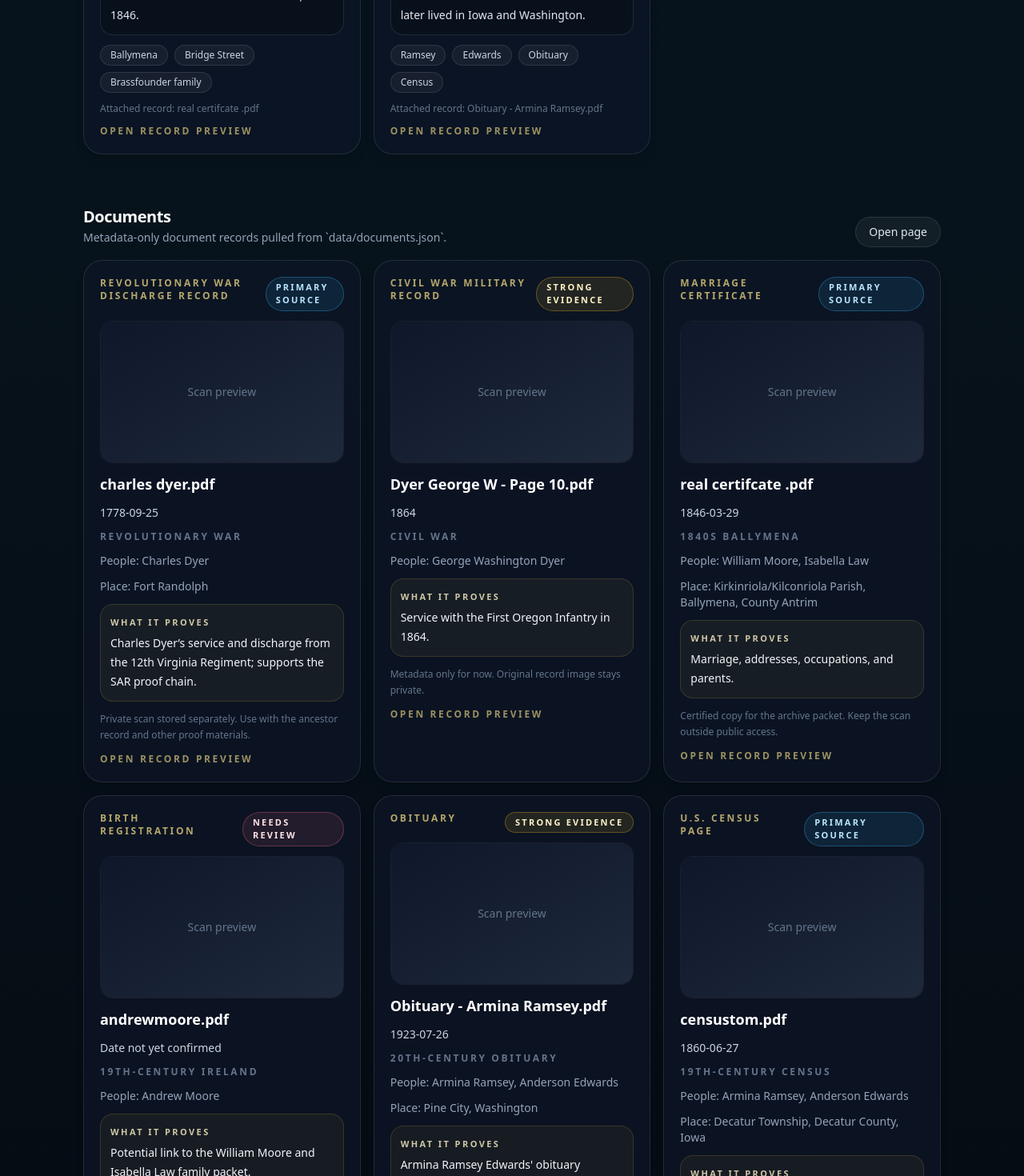
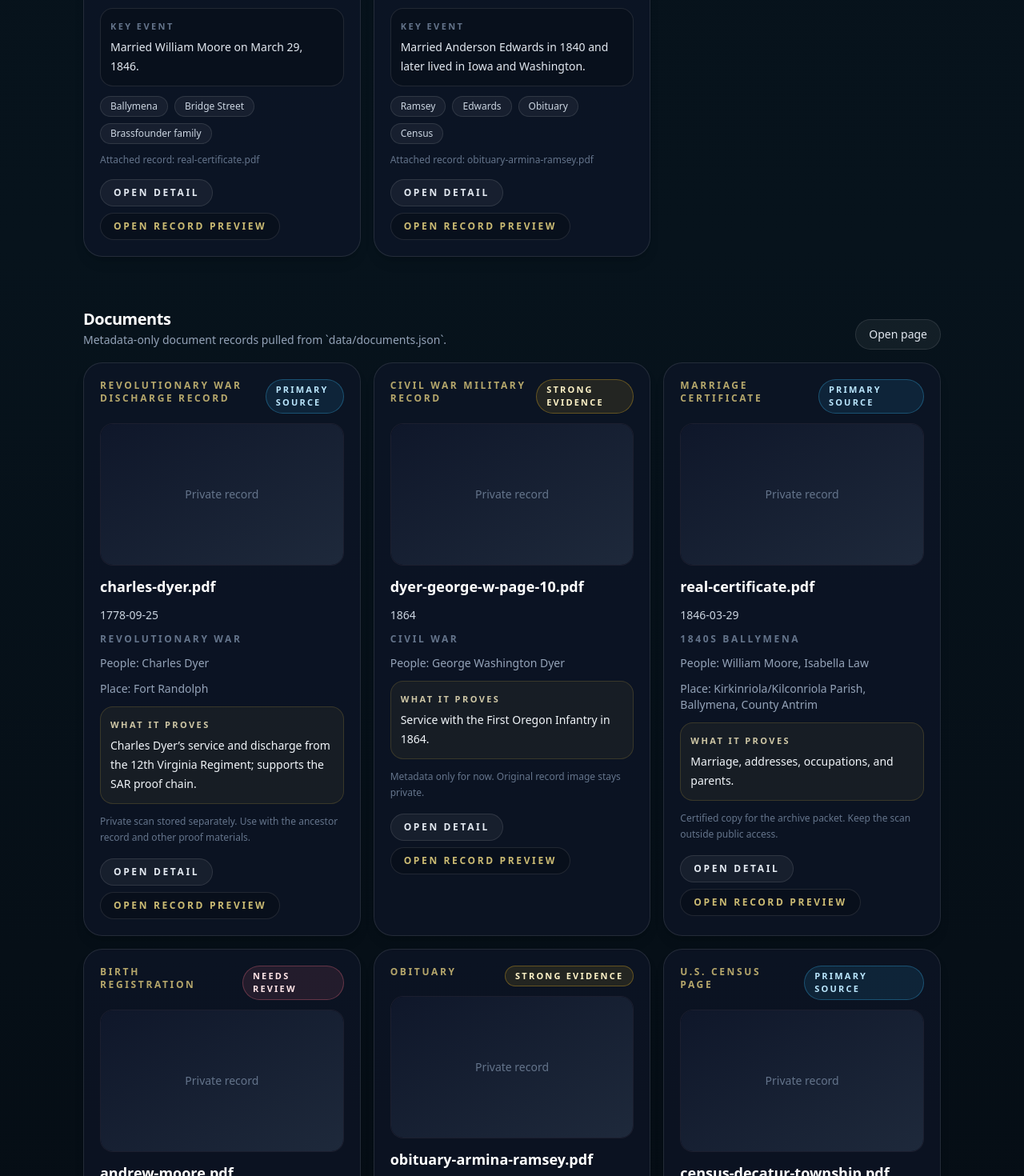
Before and after one commit to aaronmarchant96-max/family-archive, a Next.js app: page / in a window 1280 px wide. Shown: the part 1860-3330 px from the top of the page at 80% size. Built offline with nearby package versions, Linux system fonts and the light colour scheme.

Commit message:
Add record preview modal and normalize filenames

```diff
--- a/app/documents/[id]/page.tsx
+++ b/app/documents/[id]/page.tsx
@@ -44,7 +44,7 @@ export default function DocumentDetailPage({ params }: { params: { id: string }
     document.notes ??
     "Metadata only. The original scan is stored separately and is not publicly exposed from this archive.";
 
-  const isCharlesDyer = document.filename.toLowerCase() === "charles dyer.pdf";
+  const isCharlesDyer = document.filename.toLowerCase() === "charles-dyer.pdf";
 
   return (
     <section className="flex flex-col gap-6">
--- a/components/AncestorCard.tsx
+++ b/components/AncestorCard.tsx
@@ -32,9 +32,21 @@ export interface AncestorCardProps {
   };
 }
 
-export function AncestorCard({ id, name, lifespan, era, branch, summary, keyEvent, confidence, tags, attachedDocument }: AncestorCardProps) {
+export function AncestorCard({
+  id,
+  name,
+  lifespan,
+  era,
+  branch,
+  summary,
+  keyEvent,
+  confidence,
+  tags,
+  attachedDocument,
+  onPreview
+}: AncestorCardProps & { onPreview?: () => void }) {
   return (
-    <Link href={`/ancestors/${id}`} className="archive-panel flex flex-col gap-3 transition hover:border-amber-300/40 hover:bg-white/6">
+    <article className="archive-panel flex flex-col gap-3 transition hover:border-amber-300/40 hover:bg-white/6">
       <div className="flex items-start justify-between gap-3">
         <div className="text-xs font-semibold uppercase tracking-[0.22em] text-amber-200/70">{branch}</div>
         <ConfidenceBadge label={confidence} />
@@ -57,7 +69,21 @@ export function AncestorCard({ id, name, lifespan, era, branch, summary, keyEven
         </div>
       ) : null}
       {attachedDocument ? <div className="text-xs text-slate-500">Attached record: {attachedDocument}</div> : null}
-      <div className="text-xs font-semibold uppercase tracking-[0.22em] text-amber-200/60">Open record preview</div>
-    </Link>
+      <div className="flex flex-wrap gap-2 pt-1">
+        <Link
+          href={`/ancestors/${id}`}
+          className="rounded-full border border-white/10 bg-white/5 px-4 py-2 text-xs font-semibold uppercase tracking-[0.22em] text-slate-200 hover:border-amber-300/30 hover:bg-amber-300/10 hover:text-amber-100"
+        >
+          Open detail
+        </Link>
+        <button
+          type="button"
+          onClick={onPreview}
+          className="rounded-full border border-white/10 bg-black/20 px-4 py-2 text-xs font-semibold uppercase tracking-[0.22em] text-amber-200/80 hover:border-amber-300/30 hover:bg-amber-300/10 hover:text-amber-100"
+        >
+          Open record preview
+        </button>
+      </div>
+    </article>
   );
 }
--- a/components/DocumentCard.tsx
+++ b/components/DocumentCard.tsx
@@ -16,9 +16,22 @@ export interface DocumentCardProps {
   notes?: string;
 }
 
-export function DocumentCard({ id, filename, type, date, era, previewUrl, confidence, people, place, whatItProves, notes }: DocumentCardProps) {
+export function DocumentCard({
+  id,
+  filename,
+  type,
+  date,
+  era,
+  previewUrl,
+  confidence,
+  people,
+  place,
+  whatItProves,
+  notes,
+  onPreview
+}: DocumentCardProps & { onPreview?: () => void }) {
   return (
-    <Link href={`/documents/${id}`} className="archive-panel flex flex-col gap-3 transition hover:border-amber-300/40 hover:bg-white/6">
+    <article className="archive-panel flex flex-col gap-3 transition hover:border-amber-300/40 hover:bg-white/6">
       <div className="flex items-start justify-between gap-3">
         <div className="text-xs font-semibold uppercase tracking-[0.22em] text-amber-200/70">{type}</div>
         <ConfidenceBadge label={confidence} />
@@ -28,7 +41,7 @@ export function DocumentCard({ id, filename, type, date, era, previewUrl, confid
           <Image src={previewUrl} alt={filename} width={800} height={440} className="h-44 w-full object-cover" />
         ) : (
           <div className="flex h-44 items-center justify-center bg-gradient-to-br from-slate-900 to-slate-800 text-sm text-slate-500">
-            Scan preview
+            Private record
           </div>
         )}
       </div>
@@ -42,7 +55,21 @@ export function DocumentCard({ id, filename, type, date, era, previewUrl, confid
         <div className="mt-1 leading-6 text-slate-100">{whatItProves}</div>
       </div>
       {notes ? <div className="text-xs leading-5 text-slate-500">{notes}</div> : null}
-      <div className="text-xs font-semibold uppercase tracking-[0.22em] text-amber-200/60">Open record preview</div>
-    </Link>
+      <div className="flex flex-wrap gap-2 pt-1">
+        <Link
+          href={`/documents/${id}`}
+          className="rounded-full border border-white/10 bg-white/5 px-4 py-2 text-xs font-semibold uppercase tracking-[0.22em] text-slate-200 hover:border-amber-300/30 hover:bg-amber-300/10 hover:text-amber-100"
+        >
+          Open detail
+        </Link>
+        <button
+          type="button"
+          onClick={onPreview}
+          className="rounded-full border border-white/10 bg-black/20 px-4 py-2 text-xs font-semibold uppercase tracking-[0.22em] text-amber-200/80 hover:border-amber-300/30 hover:bg-amber-300/10 hover:text-amber-100"
+        >
+          Open record preview
+        </button>
+      </div>
+    </article>
   );
 }
--- /dev/null
+++ b/components/RecordPreviewModal.tsx
@@ -0,0 +1,140 @@
+"use client";
+
+import { useEffect, useState } from "react";
+import { ConfidenceBadge } from "./ConfidenceBadge";
+import type { AncestorCardProps } from "./AncestorCard";
+import type { DocumentCardProps } from "./DocumentCard";
+
+type PreviewItem =
+  | { kind: "ancestor"; person: AncestorCardProps }
+  | { kind: "document"; document: DocumentCardProps };
+
+export function RecordPreviewModal({
+  item,
+  onClose
+}: {
+  item: PreviewItem | null;
+  onClose: () => void;
+}) {
+  const [scanNoticeVisible, setScanNoticeVisible] = useState(false);
+
+  useEffect(() => {
+    setScanNoticeVisible(false);
+
+    if (!item) {
+      return;
+    }
+
+    const onKeyDown = (event: KeyboardEvent) => {
+      if (event.key === "Escape") {
+        onClose();
+      }
+    };
+
+    window.addEventListener("keydown", onKeyDown);
+    return () => window.removeEventListener("keydown", onKeyDown);
+  }, [item, onClose]);
+
+  if (!item) {
+    return null;
+  }
+
+  const title = item.kind === "ancestor" ? item.person.name : item.document.filename;
+  const confidence = item.kind === "ancestor" ? item.person.confidence : item.document.confidence;
+
+  return (
+    <div
+      className="fixed inset-0 z-50 flex items-center justify-center bg-black/70 px-4 py-6 backdrop-blur-sm"
+      onClick={onClose}
+      role="dialog"
+      aria-modal="true"
+      aria-labelledby="record-preview-title"
+    >
+      <div
+        className="max-h-[90vh] w-full max-w-3xl overflow-y-auto rounded-3xl border border-white/10 bg-slate-950 p-6 shadow-2xl shadow-black/60"
+        onClick={(event) => event.stopPropagation()}
+      >
+        <div className="flex flex-wrap items-start justify-between gap-4">
+          <div>
+            <div className="archive-kicker">Record preview</div>
+            <h2 id="record-preview-title" className="mt-2 text-2xl font-semibold tracking-tight text-white">
+              {title}
+            </h2>
+          </div>
+          <ConfidenceBadge label={confidence} />
+        </div>
+
+        <div className="mt-5 grid gap-3 md:grid-cols-2">
+          {item.kind === "ancestor" ? (
+            <>
+              <Info label="Branch" value={item.person.branch} />
+              <Info label="Era" value={item.person.era ?? item.person.lifespan} />
+              <Info label="Lifespan" value={item.person.lifespan} />
+              <Info label="Attached record" value={item.person.attachedDocument ?? "Not listed"} />
+              <Info label="Key event" value={item.person.keyEvent} wide />
+              <Info label="Summary" value={item.person.summary} wide />
+              <Info
+                label="Tags"
+                value={item.person.tags?.length ? item.person.tags.join(", ") : "Not listed"}
+                wide
+              />
+            </>
+          ) : (
+            <>
+              <Info label="Filename" value={item.document.filename} />
+              <Info label="Type" value={item.document.type} />
+              <Info label="Date" value={item.document.date} />
+              <Info label="Place" value={item.document.place ?? "Not listed"} />
+              <Info
+                label="People"
+                value={item.document.people.length ? item.document.people.join(", ") : "Not listed"}
+                wide
+              />
+              <Info label="What it proves" value={item.document.whatItProves} wide />
+              <Info label="Notes" value={item.document.notes ?? "Not listed"} wide />
+            </>
+          )}
+        </div>
+
+        <div className="mt-5 rounded-2xl border border-dashed border-amber-300/20 bg-amber-300/5 p-4 text-sm leading-6 text-slate-300">
+          <div className="text-[11px] font-semibold uppercase tracking-[0.22em] text-amber-100/80">
+            Private / local-only notice
+          </div>
+          <p className="mt-2">
+            The original scan is stored separately and is not publicly exposed. This preview shows metadata only.
+          </p>
+          <div className="mt-3 flex flex-wrap gap-2">
+            <button
+              type="button"
+              onClick={() => setScanNoticeVisible(true)}
+              className="rounded-full border border-white/10 bg-white/5 px-4 py-2 text-xs font-semibold uppercase tracking-[0.22em] text-slate-200"
+            >
+              View / Download full scan
+            </button>
+            <button
+              type="button"
+              onClick={onClose}
+              className="rounded-full border border-white/10 bg-black/20 px-4 py-2 text-xs font-semibold uppercase tracking-[0.22em] text-amber-200/80"
+            >
+              Close
+            </button>
+          </div>
+          {scanNoticeVisible ? (
+            <div className="mt-3 text-xs uppercase tracking-[0.22em] text-amber-100/80">
+              Private file - stored securely.
+            </div>
+          ) : null}
+        </div>
+      </div>
+    </div>
+  );
+}
+
+function Info({ label, value, wide }: { label: string; value: string; wide?: boolean }) {
+  return (
+    <div className={`rounded-2xl border border-white/10 bg-black/20 p-4 text-sm text-slate-300 ${wide ? "md:col-span-2" : ""}`}>
+      <div className="text-[11px] font-semibold uppercase tracking-[0.22em] text-slate-500">{label}</div>
+      <div className="mt-1 leading-6 text-slate-100">{value}</div>
+    </div>
+  );
+}
--- a/data/documents.json
+++ b/data/documents.json
@@ -1,7 +1,7 @@
 [
   {
     "id": "charles-dyer-discharge",
-    "filename": "charles dyer.pdf",
+    "filename": "charles-dyer.pdf",
     "type": "Revolutionary War discharge record",
     "date": "1778-09-25",
     "era": "Revolutionary War",
@@ -14,7 +14,7 @@
   },
   {
     "id": "george-washington-dyer-military-record",
-    "filename": "Dyer George W - Page 10.pdf",
+    "filename": "dyer-george-w-page-10.pdf",
     "type": "Civil War military record",
     "date": "1864",
     "era": "Civil War",
@@ -26,7 +26,7 @@
   },
   {
     "id": "william-isabella-marriage-certificate",
-    "filename": "real certifcate .pdf",
+    "filename": "real-certificate.pdf",
     "type": "Marriage certificate",
     "date": "1846-03-29",
     "era": "1840s Ballymena",
@@ -39,7 +39,7 @@
   },
   {
     "id": "andrew-moore-birth-registration",
-    "filename": "andrewmoore.pdf",
+    "filename": "andrew-moore.pdf",
     "type": "Birth registration",
     "date": "Date not yet confirmed",
     "era": "19th-century Ireland",
@@ -51,7 +51,7 @@
   },
   {
     "id": "armina-ramsey-obituary",
-    "filename": "Obituary - Armina Ramsey.pdf",
+    "filename": "obituary-armina-ramsey.pdf",
     "type": "Obituary",
     "date": "1923-07-26",
     "era": "20th-century obituary",
@@ -64,7 +64,7 @@
   },
   {
     "id": "decatur-township-1860-census",
-    "filename": "censustom.pdf",
+    "filename": "census-decatur-township.pdf",
     "type": "U.S. census page",
     "date": "1860-06-27",
     "era": "19th-century census",
--- a/data/people.json
+++ b/data/people.json
@@ -9,7 +9,7 @@
     "keyEvent": "Honorably discharged September 25, 1778 after service in the 12th Virginia Regiment at Fort Randolph.",
     "confidence": "Confirmed",
     "tags": ["Revolutionary War", "12th Virginia Regiment", "Fort Randolph", "SAR Line"],
-    "attachedDocument": "charles dyer.pdf",
+    "attachedDocument": "charles-dyer.pdf",
     "timeline": [
       {
         "title": "Revolutionary War service",
@@ -51,7 +51,7 @@
     "keyEvent": "Served with the First Oregon Infantry in 1864.",
     "confidence": "Confirmed",
     "tags": ["Civil War", "First Oregon Infantry"],
-    "attachedDocument": "Dyer George W - Page 10.pdf",
+    "attachedDocument": "dyer-george-w-page-10.pdf",
     "timeline": [
       {
         "title": "Oregon service",
@@ -78,7 +78,7 @@
       "Direct ancestor in the Dyer line",
       "Civil War-era Oregon service",
       "Unit: First Oregon Infantry",
-      "Key document: Dyer George W - Page 10.pdf",
+      "Key document: dyer-george-w-page-10.pdf",
       "Status: Confirmed military record",
       "Research note: Reported Indian War service is not yet treated as confirmed and remains separate until independently documented."
     ]
@@ -93,7 +93,7 @@
     "keyEvent": "Married Isabella Law on March 29, 1846.",
     "confidence": "Confirmed",
     "tags": ["Painter", "Ballymena", "Marriage record", "Moore line"],
-    "attachedDocument": "real certifcate .pdf",
+    "attachedDocument": "real-certificate.pdf",
     "timeline": [
       {
         "title": "Marriage to Isabella Law",
@@ -108,7 +108,7 @@
       "Direct family line through the Ballymena Moore record set",
       "Painter in Springwell Street, Ballymena, County Antrim",
       "Marriage dated March 29, 1846",
-      "Key document: real certifcate .pdf",
+      "Key document: real-certificate.pdf",
       "Status: Confirmed family record",
       "Research note: Additional family context is being organized into the archive packet."
     ]
@@ -123,7 +123,7 @@
     "keyEvent": "Married William Moore on March 29, 1846.",
     "confidence": "Confirmed",
     "tags": ["Ballymena", "Bridge Street", "Brassfounder family"],
-    "attachedDocument": "real certifcate .pdf",
+    "attachedDocument": "real-certificate.pdf",
     "timeline": [
       {
         "title": "Marriage to William Moore",
@@ -139,7 +139,7 @@
       "Resident of Bridge Street, Ballymena, County Antrim",
       "Daughter of Patrick Law, a brassfounder",
       "Marriage dated March 29, 1846",
-      "Key document: real certifcate .pdf",
+      "Key document: real-certificate.pdf",
       "Status: Confirmed family record"
     ]
   },
@@ -153,7 +153,7 @@
     "keyEvent": "Married Anderson Edwards in 1840 and later lived in Iowa and Washington.",
     "confidence": "Strong Evidence",
     "tags": ["Ramsey", "Edwards", "Obituary", "Census"],
-    "attachedDocument": "Obituary - Armina Ramsey.pdf",
+    "attachedDocument": "obituary-armina-ramsey.pdf",
     "timeline": [
       {
         "title": "Marriage to Anderson Edwards",
@@ -184,8 +184,8 @@
       "Marriage to Anderson Edwards in 1840",
       "Appears in the 1860 Decatur Township census trail",
       "Obituary dated July 26, 1923",
-      "Key document: Obituary - Armina Ramsey.pdf",
-      "Supporting census record: censustom.pdf"
+      "Key document: obituary-armina-ramsey.pdf",
+      "Supporting census record: census-decatur-township.pdf"
     ]
   }
 ]
```
Also changed, not shown: components/AncestorsBrowser.tsx (+10 -1 lines), components/DocumentsBrowser.tsx (+10 -1 lines).
